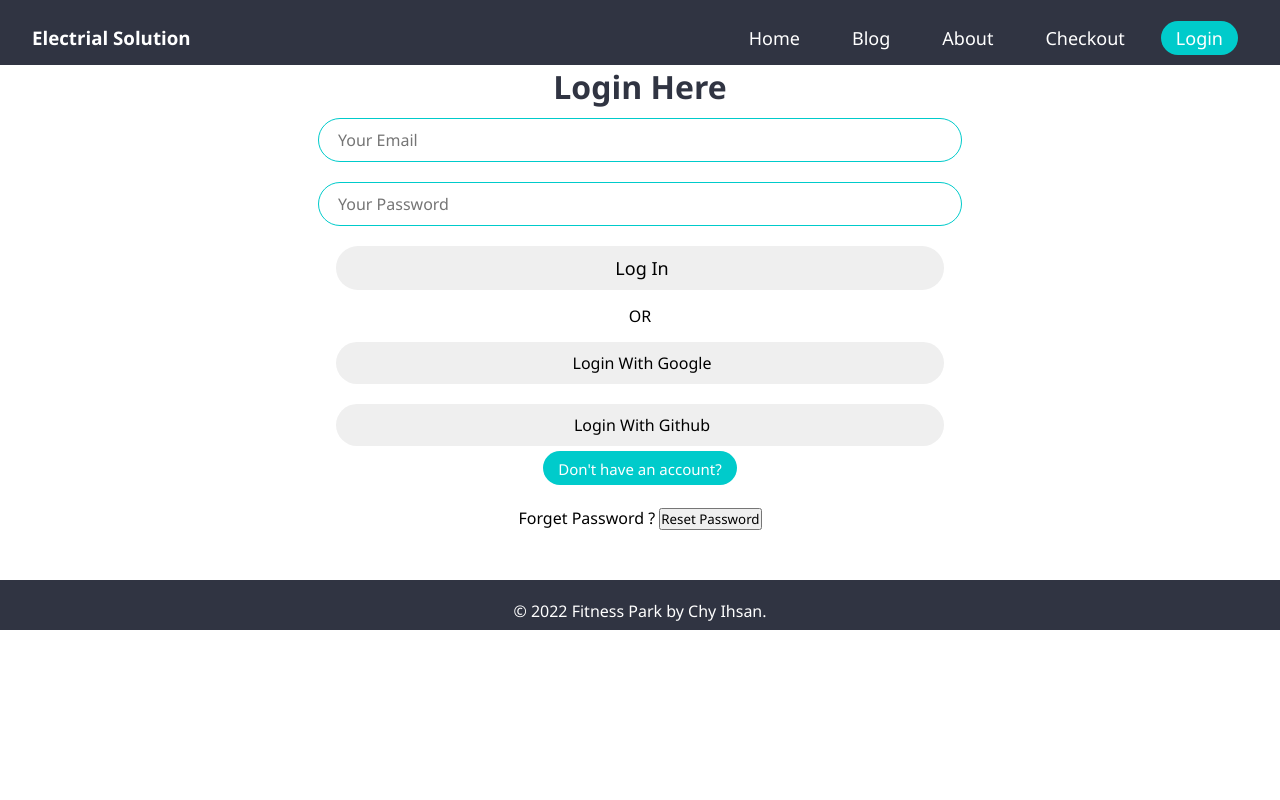
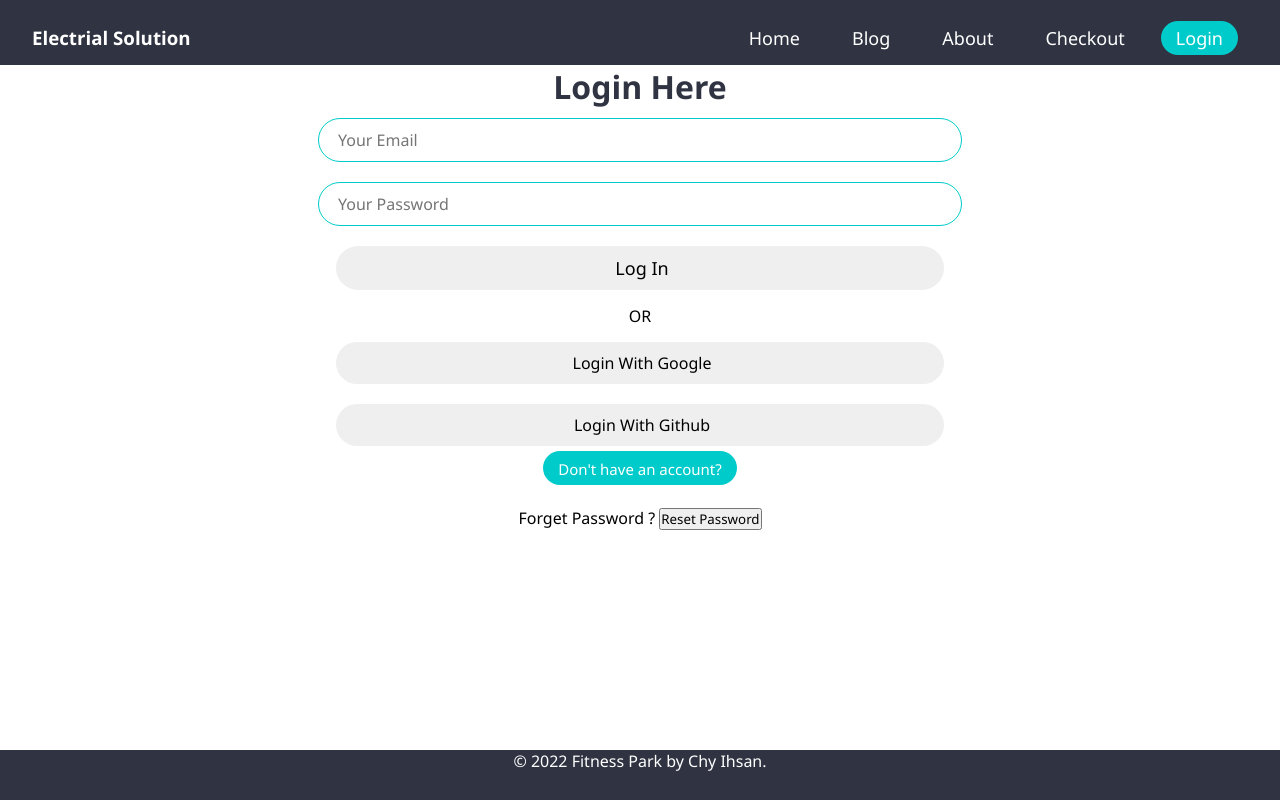
Before and after one commit to Cihsan/-independent-service-provider, a React (Create React App) app: page /login in a window 1280 px wide. Built offline with nearby package versions, Linux system fonts and the light colour scheme; no server answers.

Commit message:
change from dir

```diff
--- a/src/App.css
+++ b/src/App.css
@@ -118,6 +118,7 @@ input[type=submit]:hover{
 .card:hover{
     background-color: #303442;
     color: #fff;
+
 }
 .card h2,h3{
 margin:15px 0;
@@ -180,14 +181,18 @@ article>p{
 .footer{
     height: 50px;
     background-color: #303442;
+    bottom: 0;
+    position: fixed;
+    width: 100%;
+    margin-top: 20px;
 }
 .footer>p {
     text-align: center;
     color: #fff;
-    padding-top: 20px;
+
 }
 .service{
-    margin-bottom: 20px;
+    margin-bottom: 100px;
 }
 @media only screen and (max-width: 768px) {
     .container{
--- a/src/Pages/Checkout/Checkout.js
+++ b/src/Pages/Checkout/Checkout.js
@@ -1,11 +1,9 @@
 import React from 'react';
-import Footer from '../Shared/Footer';
 
 const Checkout = () => {
     return (
         <div className='container'>
             <h1>This Is CheckOut</h1>
-            <Footer></Footer>
         </div>
     );
 };
--- a/src/Pages/Login/Login.js
+++ b/src/Pages/Login/Login.js
@@ -46,8 +46,8 @@ const Login = () => {
     const resetPassword = async () => {
         const email = refEmail.current.value;
         if (email) {
+            toast('Sent email Check Now');
             await sendPasswordResetEmail(email);
-            toast('Sent email');
         }
         else{
             toast('please enter your email address');
--- a/src/Pages/Shared/Footer.js
+++ b/src/Pages/Shared/Footer.js
@@ -2,9 +2,12 @@ import React from 'react';
 
 const Footer = () => {
     return (
-        <div className='footer'>
-            <p>© 2022 Fitness Park by Chy Ihsan.</p>
+        <div>
+            <div className='footer'>
+                <p>© 2022 Fitness Park by Chy Ihsan.</p>
+            </div>
         </div>
+
     );
 };
 
```
Also changed, not shown: src/Pages/Login/RequireAuth.js (+4 -4 lines), 1 other file (tests, documents, lock files or other folders).
